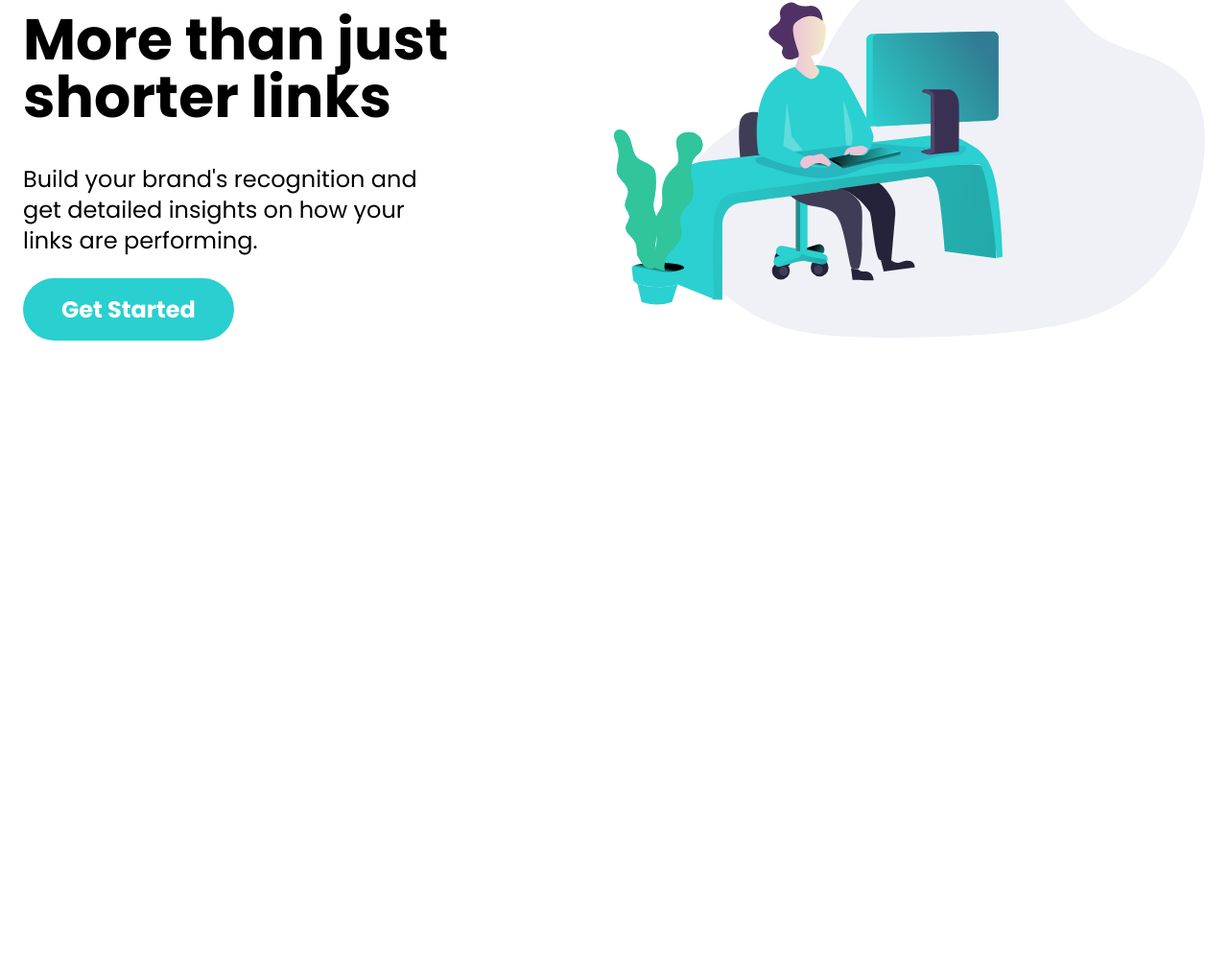
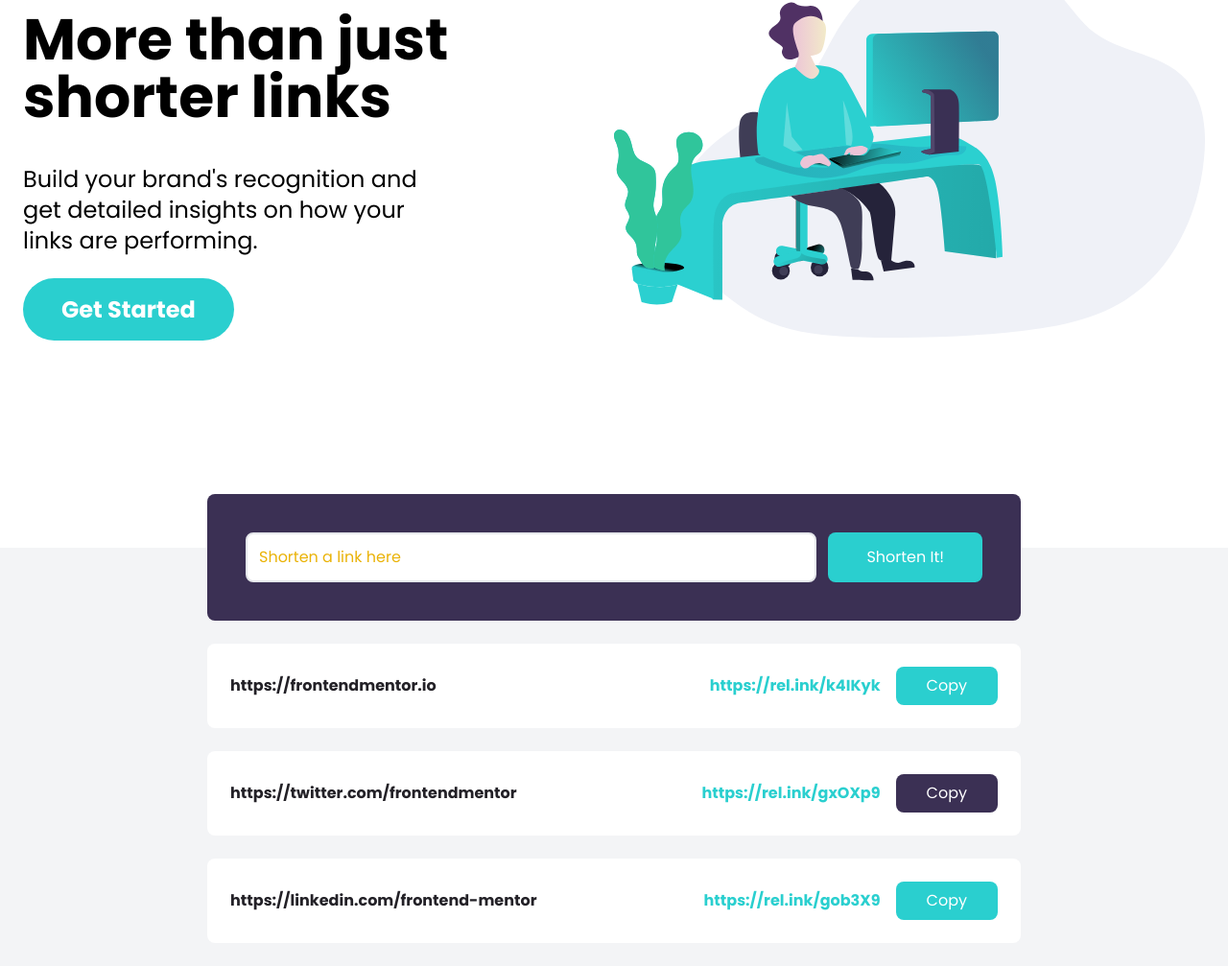
Before and after one commit to howarddo2208/tailwind-css-from-scratch, a website: page web-projects/3-shortly/index.html in a window 1280 px wide. Shown: the part 173-1180 px from the top of the page at 96% size. Before the commit the page ends 800 px from the top, so only its background shows below. Drawn offline with Linux system fonts and the light colour scheme.

Commit message:
3-shortly: shorten section

```diff
--- a/web-projects/3-shortly/index.html
+++ b/web-projects/3-shortly/index.html
@@ -88,5 +88,84 @@
         </div>
       </div>
     </section>
+
+    <!-- shorten section -->
+    <section id="shorten" class="relative bg-gray-100">
+      <!-- shorten container -->
+      <div class="max-w-4xl mx-auto p-6 space-y-6">
+        <!-- form -->
+        <form
+          id="link-form"
+          class="relative flex flex-col w-full p-10 -mt-20 space-y-4 bg-darkViolet rounded-lg md:flex-row md:space-y-0 md:space-x-3"
+        >
+          <input
+            type="text"
+            class="flex-1 p-3 border-2 rounded-lg placeholder-yellow-500 focus:outline-none"
+            placeholder="Shorten a link here"
+            id="link-input"
+          />
+          <button
+            class="px-10 py-3 text-white bg-cyan rounded-lg hover:bg-cyanLight focus:outline-none md:py-2"
+          >
+            Shorten It!
+          </button>
+        </form>
+
+        <!-- link 1 -->
+        <div
+          class="flex flex-col items-center justify-between w-full p-6 bg-white rounded-lg md:flex-row"
+        >
+          <p class="font-bold text-center text-veryDarkViolet md:text-left">
+            https://frontendmentor.io
+          </p>
+          <div
+            class="flex flex-col items-center justify-end flex-1 space-x-4 space-y-2 md:flex-row md:space-y-0"
+          >
+            <div class="font-bold text-cyan">https://rel.ink/k4IKyk</div>
+            <button
+              class="p-2 px-8 text-white bg-cyan rounded-lg hover:opacity-70 focus:outline-none"
+            >
+              Copy
+            </button>
+          </div>
+        </div>
+        <!-- link 2 -->
+        <div
+          class="flex flex-col items-center justify-between w-full p-6 bg-white rounded-lg md:flex-row"
+        >
+          <p class="font-bold text-center text-veryDarkViolet md:text-left">
+            https://twitter.com/frontendmentor
+          </p>
+          <div
+            class="flex flex-col items-center justify-end flex-1 space-x-4 space-y-2 md:flex-row md:space-y-0"
+          >
+            <div class="font-bold text-cyan">https://rel.ink/gxOXp9</div>
+            <button
+              class="p-2 px-8 text-white bg-darkViolet rounded-lg hover:opacity-70 focus:outline-none"
+            >
+              Copy
+            </button>
+          </div>
+        </div>
+        <!-- link 3 -->
+        <div
+          class="flex flex-col items-center justify-between w-full p-6 bg-white rounded-lg md:flex-row"
+        >
+          <p class="font-bold text-center text-veryDarkViolet md:text-left">
+            https://linkedin.com/frontend-mentor
+          </p>
+          <div
+            class="flex flex-col items-center justify-end flex-1 space-x-4 space-y-2 md:flex-row md:space-y-0"
+          >
+            <div class="font-bold text-cyan">https://rel.ink/gob3X9</div>
+            <button
+              class="p-2 px-8 text-white bg-cyan rounded-lg hover:opacity-70 focus:outline-none"
+            >
+              Copy
+            </button>
+          </div>
+        </div>
+      </div>
+    </section>
   </body>
 </html>
```
Also changed, not shown: web-projects/3-shortly/css/style.css.
